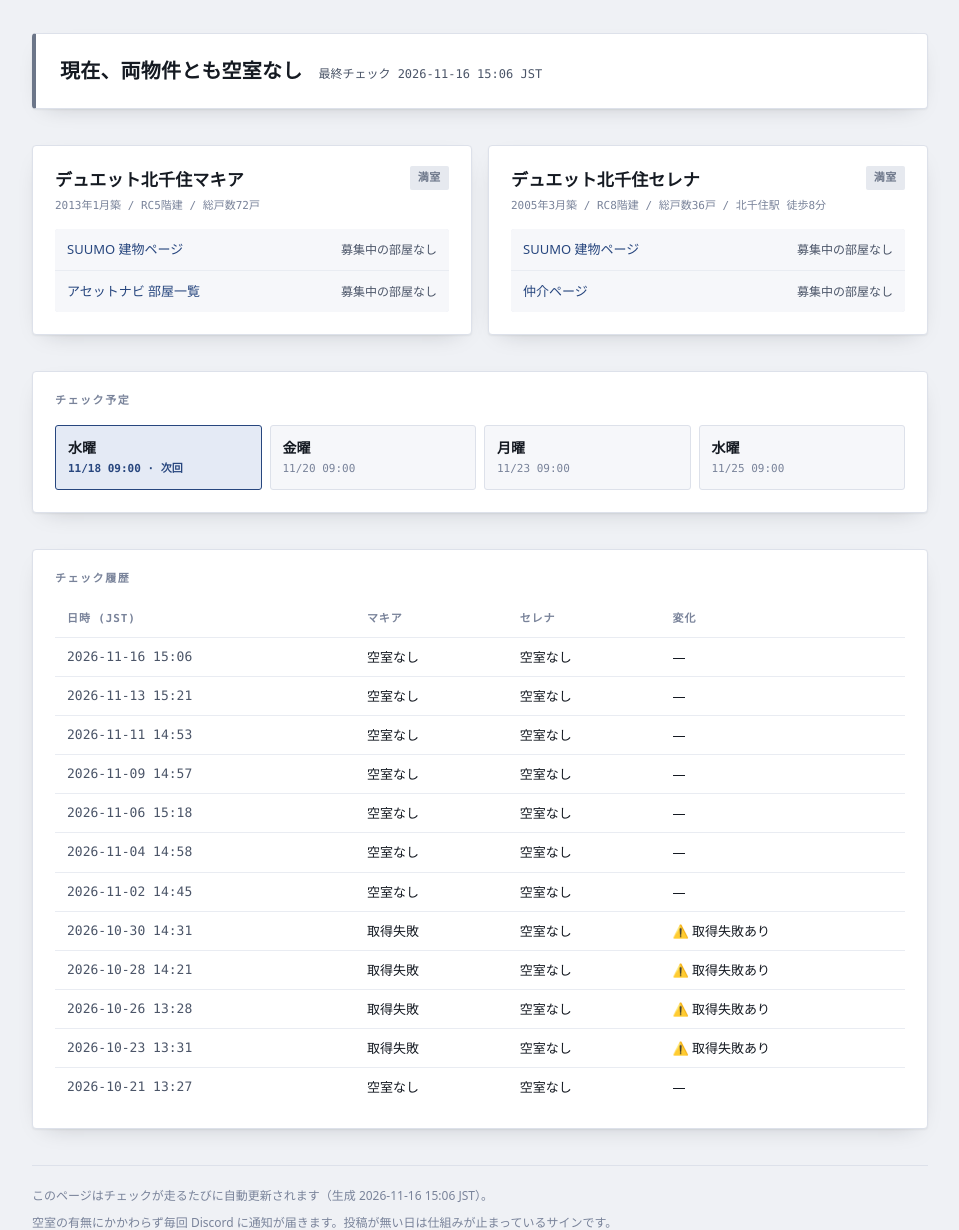
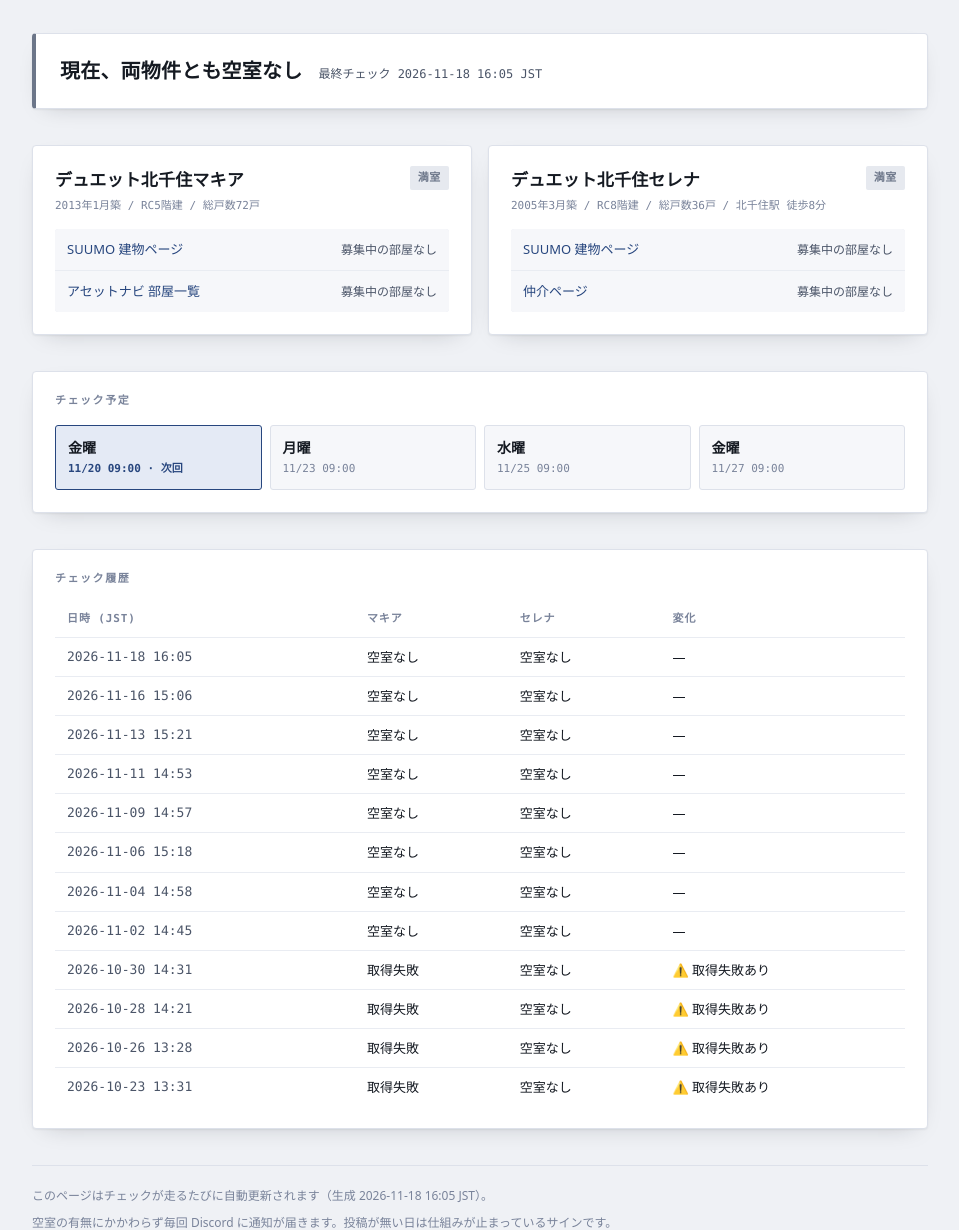
Before and after one commit to yasuuu-af/bukkenCheek, a plain HTML site: page docs/index.html in a window 1280 px wide. Shown: the part 153-1383 px from the top of the page, without its empty margins (160-1119 px from the left). Drawn offline with Linux system fonts and the light colour scheme.

Commit message:
chore: 空室チェック 2026-11-18

```diff
--- a/docs/index.html
+++ b/docs/index.html
@@ -90,7 +90,7 @@ footer p{margin:0 0 .375rem}
 
   <section class="verdict" data-state="full">
     <p class="verdict-line">現在、両物件とも空室なし</p>
-    <p class="verdict-meta">最終チェック 2026-11-16 15:06 JST</p>
+    <p class="verdict-meta">最終チェック 2026-11-18 16:05 JST</p>
   </section>
 
   <section class="grid">
@@ -122,7 +122,7 @@ footer p{margin:0 0 .375rem}
 
   <section class="panel">
     <h2>チェック予定</h2>
-    <div class="rail"><div class='slot' data-next='true'><div class='slot-day'>水曜</div><div class='slot-when'>11/18 09:00 · 次回</div></div><div class='slot' data-next='false'><div class='slot-day'>金曜</div><div class='slot-when'>11/20 09:00</div></div><div class='slot' data-next='false'><div class='slot-day'>月曜</div><div class='slot-when'>11/23 09:00</div></div><div class='slot' data-next='false'><div class='slot-day'>水曜</div><div class='slot-when'>11/25 09:00</div></div></div>
+    <div class="rail"><div class='slot' data-next='true'><div class='slot-day'>金曜</div><div class='slot-when'>11/20 09:00 · 次回</div></div><div class='slot' data-next='false'><div class='slot-day'>月曜</div><div class='slot-when'>11/23 09:00</div></div><div class='slot' data-next='false'><div class='slot-day'>水曜</div><div class='slot-when'>11/25 09:00</div></div><div class='slot' data-next='false'><div class='slot-day'>金曜</div><div class='slot-when'>11/27 09:00</div></div></div>
   </section>
 
   <section class="panel">
@@ -130,13 +130,13 @@ footer p{margin:0 0 .375rem}
     <div class="scroll">
       <table>
         <thead><tr><th>日時 (JST)</th><th>マキア</th><th>セレナ</th><th>変化</th></tr></thead>
-        <tbody><tr><td>2026-11-16 15:06</td><td>空室なし</td><td>空室なし</td><td>—</td></tr><tr><td>2026-11-13 15:21</td><td>空室なし</td><td>空室なし</td><td>—</td></tr><tr><td>2026-11-11 14:53</td><td>空室なし</td><td>空室なし</td><td>—</td></tr><tr><td>2026-11-09 14:57</td><td>空室なし</td><td>空室なし</td><td>—</td></tr><tr><td>2026-11-06 15:18</td><td>空室なし</td><td>空室なし</td><td>—</td></tr><tr><td>2026-11-04 14:58</td><td>空室なし</td><td>空室なし</td><td>—</td></tr><tr><td>2026-11-02 14:45</td><td>空室なし</td><td>空室なし</td><td>—</td></tr><tr><td>2026-10-30 14:31</td><td>取得失敗</td><td>空室なし</td><td>⚠️ 取得失敗あり</td></tr><tr><td>2026-10-28 14:21</td><td>取得失敗</td><td>空室なし</td><td>⚠️ 取得失敗あり</td></tr><tr><td>2026-10-26 13:28</td><td>取得失敗</td><td>空室なし</td><td>⚠️ 取得失敗あり</td></tr><tr><td>2026-10-23 13:31</td><td>取得失敗</td><td>空室なし</td><td>⚠️ 取得失敗あり</td></tr><tr><td>2026-10-21 13:27</td><td>空室なし</td><td>空室なし</td><td>—</td></tr></tbody>
+        <tbody><tr><td>2026-11-18 16:05</td><td>空室なし</td><td>空室なし</td><td>—</td></tr><tr><td>2026-11-16 15:06</td><td>空室なし</td><td>空室なし</td><td>—</td></tr><tr><td>2026-11-13 15:21</td><td>空室なし</td><td>空室なし</td><td>—</td></tr><tr><td>2026-11-11 14:53</td><td>空室なし</td><td>空室なし</td><td>—</td></tr><tr><td>2026-11-09 14:57</td><td>空室なし</td><td>空室なし</td><td>—</td></tr><tr><td>2026-11-06 15:18</td><td>空室なし</td><td>空室なし</td><td>—</td></tr><tr><td>2026-11-04 14:58</td><td>空室なし</td><td>空室なし</td><td>—</td></tr><tr><td>2026-11-02 14:45</td><td>空室なし</td><td>空室なし</td><td>—</td></tr><tr><td>2026-10-30 14:31</td><td>取得失敗</td><td>空室なし</td><td>⚠️ 取得失敗あり</td></tr><tr><td>2026-10-28 14:21</td><td>取得失敗</td><td>空室なし</td><td>⚠️ 取得失敗あり</td></tr><tr><td>2026-10-26 13:28</td><td>取得失敗</td><td>空室なし</td><td>⚠️ 取得失敗あり</td></tr><tr><td>2026-10-23 13:31</td><td>取得失敗</td><td>空室なし</td><td>⚠️ 取得失敗あり</td></tr></tbody>
       </table>
     </div>
   </section>
 
   <footer>
-    <p>このページはチェックが走るたびに自動更新されます（生成 2026-11-16 15:06 JST）。</p>
+    <p>このページはチェックが走るたびに自動更新されます（生成 2026-11-18 16:05 JST）。</p>
     <p>空室の有無にかかわらず毎回 Discord に通知が届きます。投稿が無い日は仕組みが止まっているサインです。</p>
     <p><a href="https://github.com/yasuuu-af/bukkenCheek">ソースと履歴（GitHub）</a></p>
   </footer>
--- a/state.json
+++ b/state.json
@@ -1,5 +1,5 @@
 {
-  "last_checked": "2026-11-16T15:06:27.849363+09:00",
+  "last_checked": "2026-11-18T16:05:39.843656+09:00",
   "last_change_detected": "2026-10-16T13:17:16.518366+09:00",
   "buildings": {
     "makia": {
```
Also changed, not shown: 1 other file.
